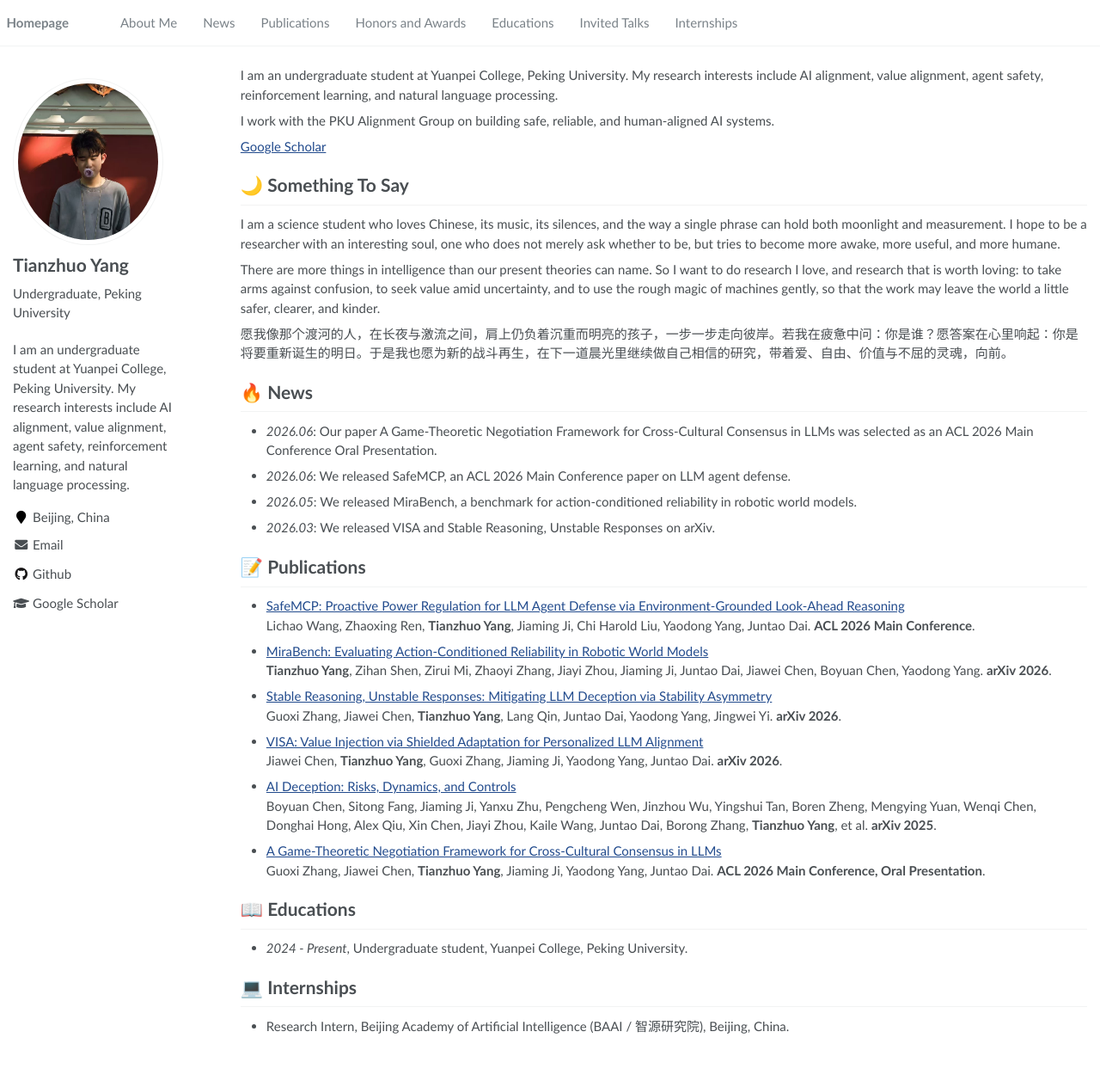
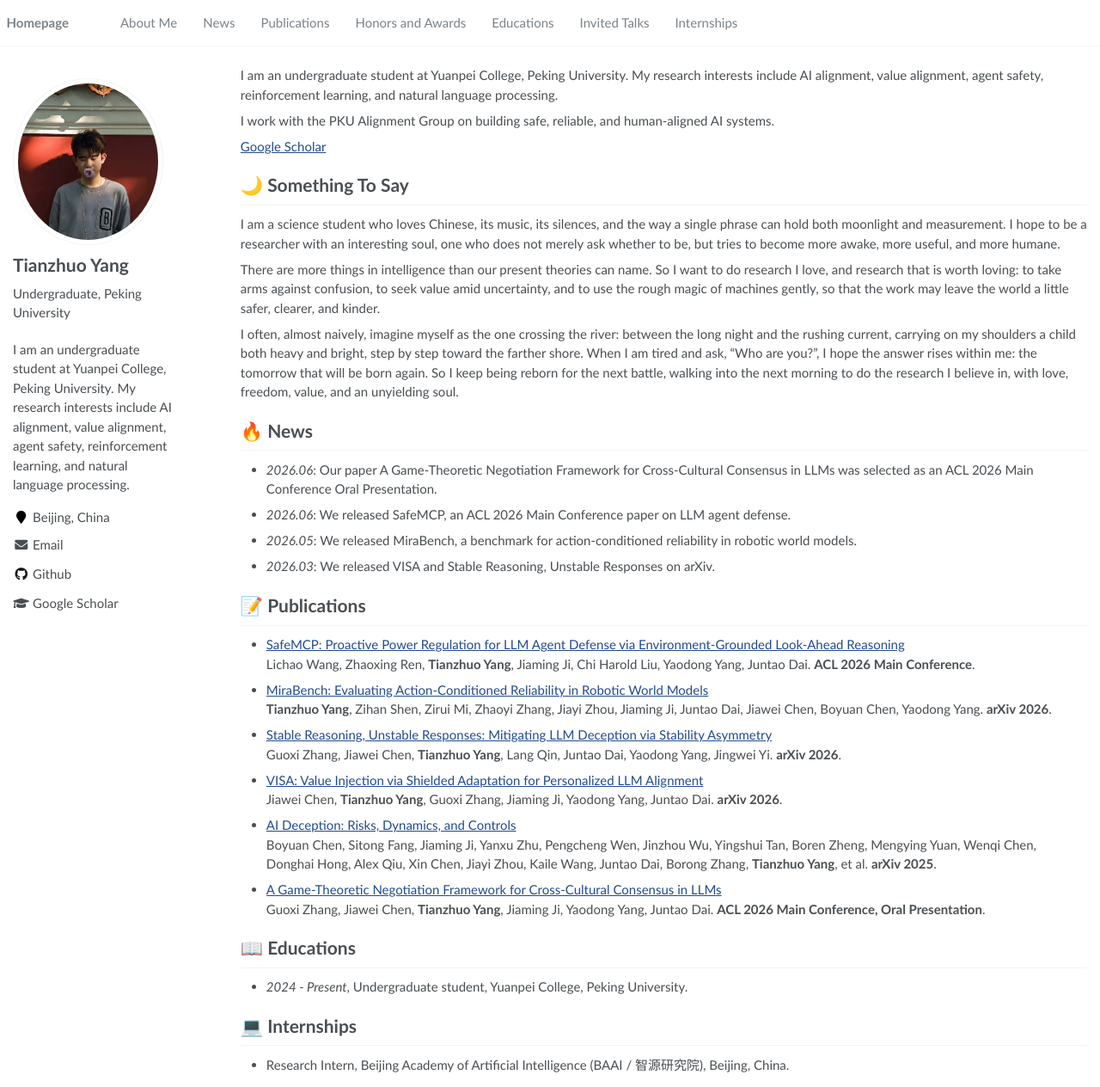
Before and after one commit to tandrewyang/tandrewyang.github.io, a Jekyll site: the page built from _pages/about.md, in a window 1280 px wide and 1264 px high. Shown: the whole window at 86% size. Built offline with Jekyll 4.4.1, drawn with Linux system fonts in a browser that asks for light colours.

Commit message:
Refine homepage personal note

```diff
--- a/_pages/about.md
+++ b/_pages/about.md
@@ -29,7 +29,7 @@ I am a science student who loves Chinese, its music, its silences, and the way a
 
 There are more things in intelligence than our present theories can name. So I want to do research I love, and research that is worth loving: to take arms against confusion, to seek value amid uncertainty, and to use the rough magic of machines gently, so that the work may leave the world a little safer, clearer, and kinder.
 
-愿我像那个渡河的人，在长夜与激流之间，肩上仍负着沉重而明亮的孩子，一步一步走向彼岸。若我在疲惫中问：你是谁？愿答案在心里响起：你是将要重新诞生的明日。于是我也愿为新的战斗再生，在下一道晨光里继续做自己相信的研究，带着爱、自由、价值与不屈的灵魂，向前。
+I often, almost naively, imagine myself as the one crossing the river: between the long night and the rushing current, carrying on my shoulders a child both heavy and bright, step by step toward the farther shore. When I am tired and ask, "Who are you?", I hope the answer rises within me: the tomorrow that will be born again. So I keep being reborn for the next battle, walking into the next morning to do the research I believe in, with love, freedom, value, and an unyielding soul.
 
 # 🔥 News
 - *2026.06*: Our paper A Game-Theoretic Negotiation Framework for Cross-Cultural Consensus in LLMs was selected as an ACL 2026 Main Conference Oral Presentation.
```
